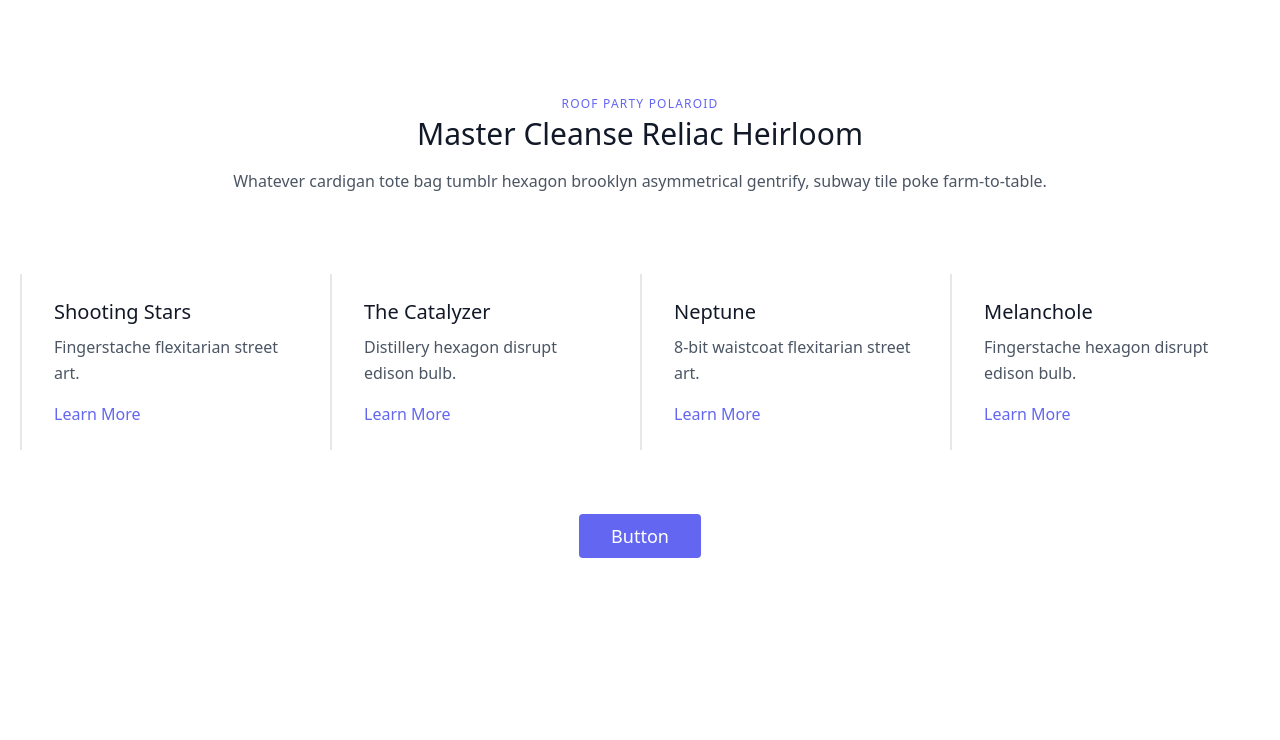
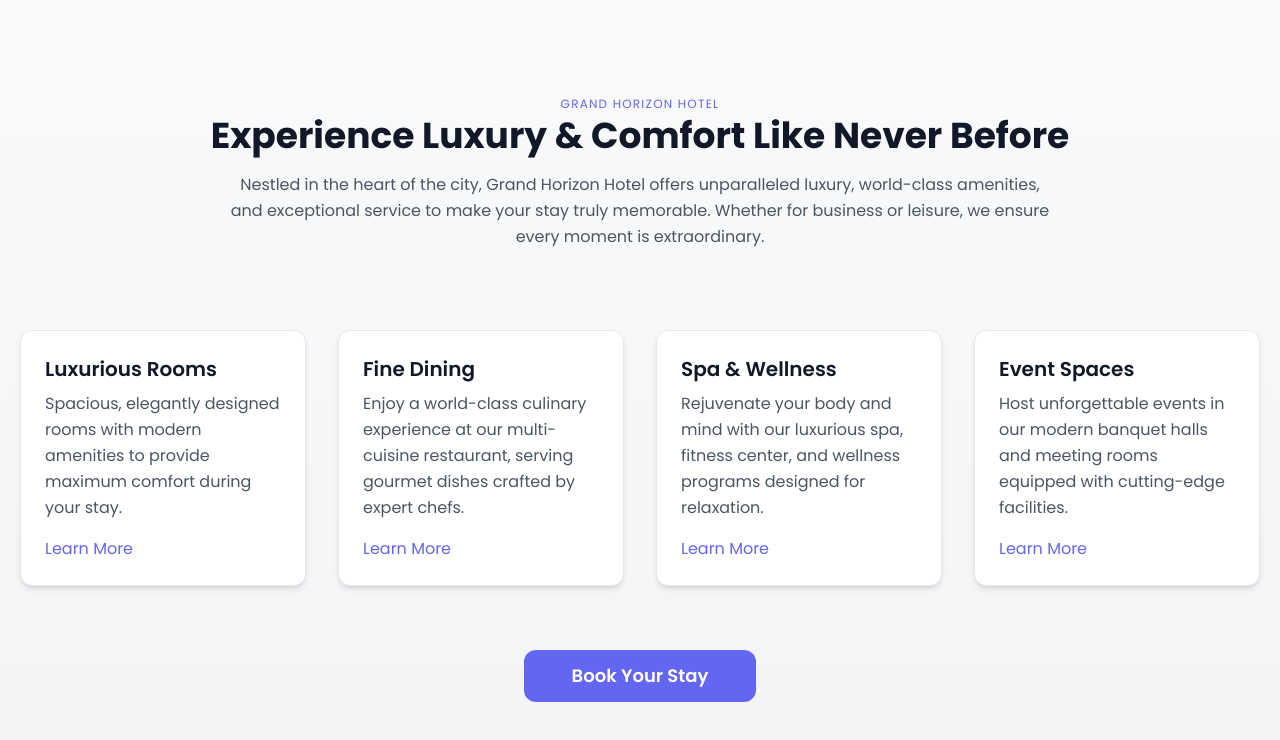
Before and after one commit to shreyashnakrani-collab/Projectname1, a plain HTML site: page about.html in a window 1280 px wide. Drawn offline with nearby package versions, Linux system fonts and the light colour scheme.

Commit message:
create index.html  about.html contect.html feedback.html

```diff
--- a/about.html
+++ b/about.html
@@ -3,63 +3,103 @@
 <head>
     <meta charset="UTF-8">
     <meta name="viewport" content="width=device-width, initial-scale=1.0">
-    <title>About Us</title>
+    <title>About Us - Grand Horizon Hotel</title>
 
     <!-- Tailwind CSS CDN -->
     <script src="https://cdn.tailwindcss.com"></script>
+
+    <!-- Google Fonts -->
+    <link href="https://fonts.googleapis.com/css2?family=Poppins:wght@400;600;700&display=swap" rel="stylesheet">
+
+    <!-- Animate on Scroll (AOS) Library -->
+    <link href="https://cdn.jsdelivr.net/npm/aos@2.3.4/dist/aos.css" rel="stylesheet">
+    <script src="https://cdn.jsdelivr.net/npm/aos@2.3.4/dist/aos.js"></script>
+
+    <style>
+        body { font-family: 'Poppins', sans-serif; }
+    </style>
 </head>
-<body>
+<body class="bg-gradient-to-b from-gray-50 to-gray-100">
 
-<section class="text-gray-600 body-font">
+<section class="text-gray-700 body-font">
   <div class="container px-5 py-24 mx-auto">
-    <div class="flex flex-col text-center w-full mb-20">
+    <!-- Heading Section -->
+    <div class="flex flex-col text-center w-full mb-20" data-aos="fade-up">
       <h2 class="text-xs text-indigo-500 tracking-widest font-medium title-font mb-1">
-        ROOF PARTY POLAROID
+        GRAND HORIZON HOTEL
       </h2>
-      <h1 class="sm:text-3xl text-2xl font-medium title-font mb-4 text-gray-900">
-        Master Cleanse Reliac Heirloom
+      <h1 class="sm:text-4xl text-3xl font-bold title-font mb-4 text-gray-900">
+        Experience Luxury & Comfort Like Never Before
       </h1>
-      <p class="lg:w-2/3 mx-auto leading-relaxed text-base">
-        Whatever cardigan tote bag tumblr hexagon brooklyn asymmetrical gentrify,
-        subway tile poke farm-to-table.
+      <p class="lg:w-2/3 mx-auto leading-relaxed text-base text-gray-600">
+        Nestled in the heart of the city, Grand Horizon Hotel offers unparalleled luxury, world-class amenities,
+        and exceptional service to make your stay truly memorable. Whether for business or leisure,
+        we ensure every moment is extraordinary.
       </p>
     </div>
 
-    <div class="flex flex-wrap">
+    <!-- Cards Section -->
+    <div class="flex flex-wrap -m-4">
       <!-- Card 1 -->
-      <div class="xl:w-1/4 lg:w-1/2 md:w-full px-8 py-6 border-l-2 border-gray-200">
-        <h2 class="text-lg sm:text-xl text-gray-900 font-medium mb-2">Shooting Stars</h2>
-        <p class="leading-relaxed text-base mb-4">Fingerstache flexitarian street art.</p>
-        <a class="text-indigo-500 inline-flex items-center cursor-pointer">Learn More</a>
+      <div class="xl:w-1/4 lg:w-1/2 md:w-full p-4" data-aos="fade-up" data-aos-delay="100">
+        <div class="border border-gray-200 p-6 rounded-xl bg-white shadow-md hover:shadow-xl transition-transform duration-300 transform hover:-translate-y-2">
+          <h2 class="text-lg sm:text-xl text-gray-900 font-semibold mb-2">Luxurious Rooms</h2>
+          <p class="leading-relaxed text-gray-600 mb-4">
+            Spacious, elegantly designed rooms with modern amenities to provide maximum comfort during your stay.
+          </p>
+          <a class="text-indigo-500 font-medium inline-flex items-center cursor-pointer hover:underline">Learn More</a>
+        </div>
       </div>
 
       <!-- Card 2 -->
-      <div class="xl:w-1/4 lg:w-1/2 md:w-full px-8 py-6 border-l-2 border-gray-200">
-        <h2 class="text-lg sm:text-xl text-gray-900 font-medium mb-2">The Catalyzer</h2>
-        <p class="leading-relaxed text-base mb-4">Distillery hexagon disrupt edison bulb.</p>
-        <a class="text-indigo-500 inline-flex items-center cursor-pointer">Learn More</a>
+      <div class="xl:w-1/4 lg:w-1/2 md:w-full p-4" data-aos="fade-up" data-aos-delay="200">
+        <div class="border border-gray-200 p-6 rounded-xl bg-white shadow-md hover:shadow-xl transition-transform duration-300 transform hover:-translate-y-2">
+          <h2 class="text-lg sm:text-xl text-gray-900 font-semibold mb-2">Fine Dining</h2>
+          <p class="leading-relaxed text-gray-600 mb-4">
+            Enjoy a world-class culinary experience at our multi-cuisine restaurant, serving gourmet dishes crafted by expert chefs.
+          </p>
+          <a class="text-indigo-500 font-medium inline-flex items-center cursor-pointer hover:underline">Learn More</a>
+        </div>
       </div>
 
       <!-- Card 3 -->
-      <div class="xl:w-1/4 lg:w-1/2 md:w-full px-8 py-6 border-l-2 border-gray-200">
-        <h2 class="text-lg sm:text-xl text-gray-900 font-medium mb-2">Neptune</h2>
-        <p class="leading-relaxed text-base mb-4">8-bit waistcoat flexitarian street art.</p>
-        <a class="text-indigo-500 inline-flex items-center cursor-pointer">Learn More</a>
+      <div class="xl:w-1/4 lg:w-1/2 md:w-full p-4" data-aos="fade-up" data-aos-delay="300">
+        <div class="border border-gray-200 p-6 rounded-xl bg-white shadow-md hover:shadow-xl transition-transform duration-300 transform hover:-translate-y-2">
+          <h2 class="text-lg sm:text-xl text-gray-900 font-semibold mb-2">Spa & Wellness</h2>
+          <p class="leading-relaxed text-gray-600 mb-4">
+            Rejuvenate your body and mind with our luxurious spa, fitness center, and wellness programs designed for relaxation.
+          </p>
+          <a class="text-indigo-500 font-medium inline-flex items-center cursor-pointer hover:underline">Learn More</a>
+        </div>
       </div>
 
       <!-- Card 4 -->
-      <div class="xl:w-1/4 lg:w-1/2 md:w-full px-8 py-6 border-l-2 border-gray-200">
-        <h2 class="text-lg sm:text-xl text-gray-900 font-medium mb-2">Melanchole</h2>
-        <p class="leading-relaxed text-base mb-4">Fingerstache hexagon disrupt edison bulb.</p>
-        <a class="text-indigo-500 inline-flex items-center cursor-pointer">Learn More</a>
+      <div class="xl:w-1/4 lg:w-1/2 md:w-full p-4" data-aos="fade-up" data-aos-delay="400">
+        <div class="border border-gray-200 p-6 rounded-xl bg-white shadow-md hover:shadow-xl transition-transform duration-300 transform hover:-translate-y-2">
+          <h2 class="text-lg sm:text-xl text-gray-900 font-semibold mb-2">Event Spaces</h2>
+          <p class="leading-relaxed text-gray-600 mb-4">
+            Host unforgettable events in our modern banquet halls and meeting rooms equipped with cutting-edge facilities.
+          </p>
+          <a class="text-indigo-500 font-medium inline-flex items-center cursor-pointer hover:underline">Learn More</a>
+        </div>
       </div>
     </div>
 
-    <button class="flex mx-auto mt-16 text-white bg-indigo-500 hover:bg-indigo-600 py-2 px-8 rounded text-lg">
-      Button
-    </button>
+    <!-- Call-to-Action Button -->
+    <div class="text-center" data-aos="zoom-in" data-aos-delay="500">
+      <button class="mt-16 text-white bg-indigo-500 hover:bg-indigo-600 py-3 px-12 rounded-xl text-lg font-semibold transition transform hover:scale-105">
+        Book Your Stay
+      </button>
+    </div>
   </div>
 </section>
 
+<script>
+  AOS.init({
+    duration: 1000,
+    once: true,
+  });
+</script>
+
 </body>
 </html>
```
Also changed, not shown: contect.html (+15 -42 lines), feedback.html (added, +53 -0 lines), index.html (+0 -5 lines), product.html (added, +67 -0 lines), hotel-1749602_1920.jpg (added).
